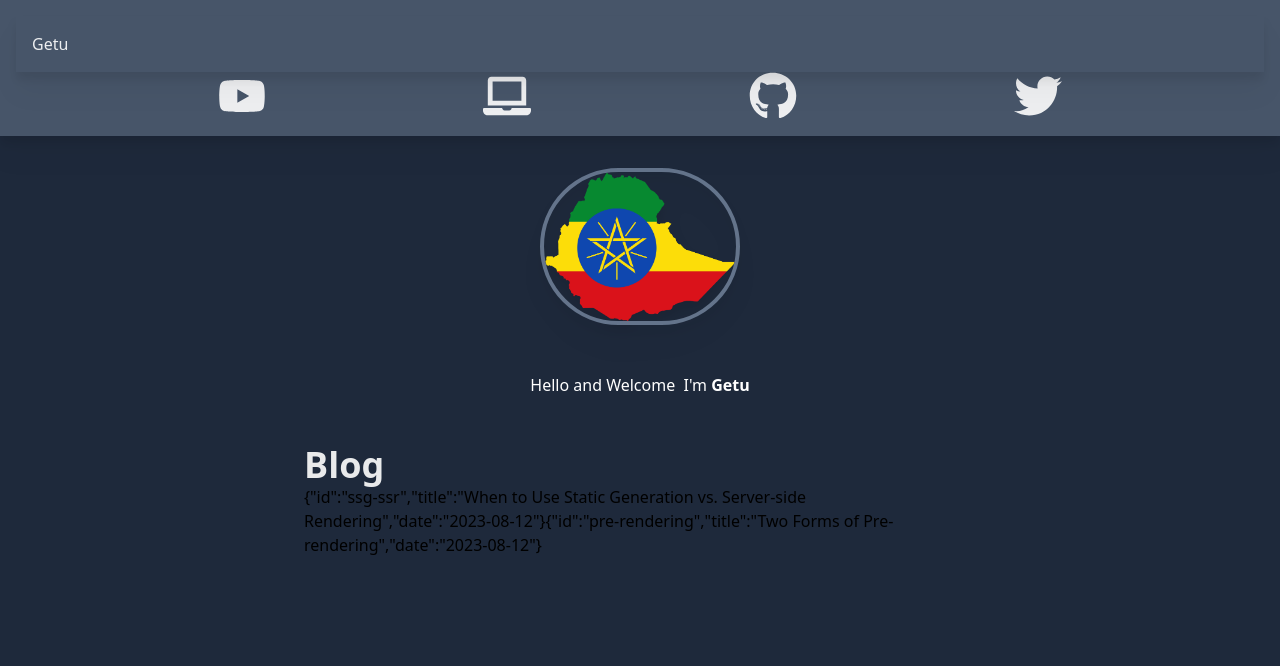
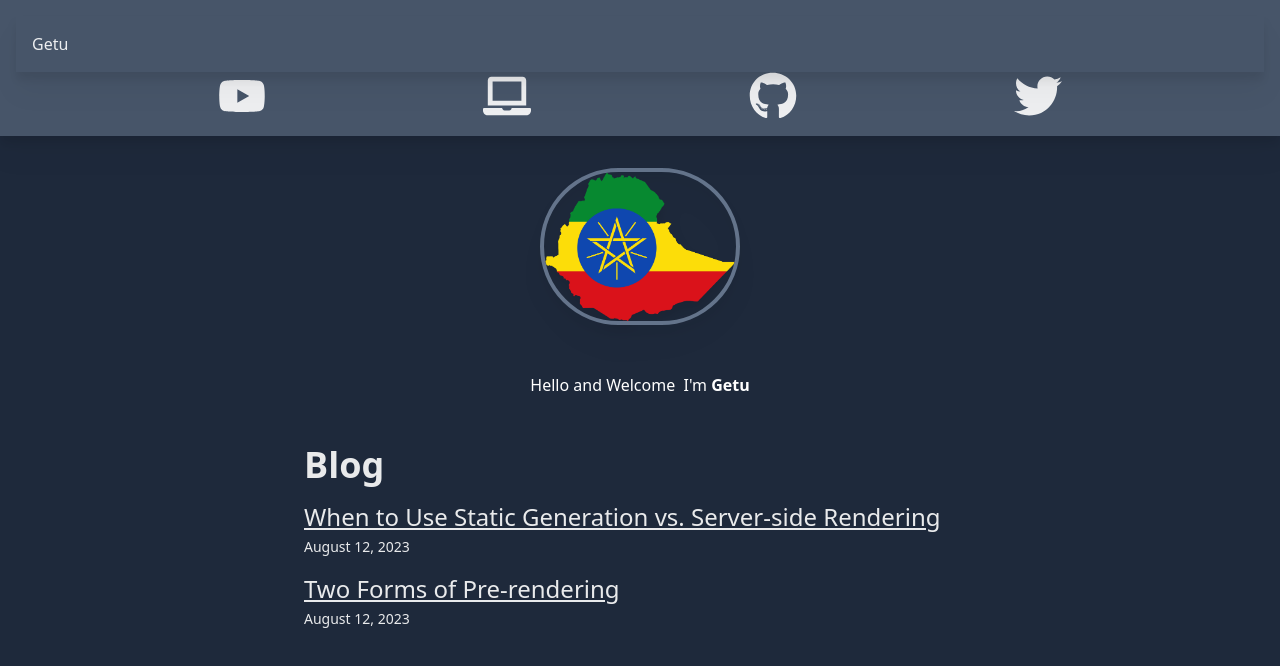
Before and after one commit to ggebre/my-blognextjs, a Next.js app: page / in a window 1280 px wide. Shown: the top 666 px of the page. Built offline with nearby package versions, Linux system fonts and the light colour scheme.

Commit message:
update components

```diff
--- a/app/components/ListItem.tsx
+++ b/app/components/ListItem.tsx
@@ -0,0 +1,22 @@
+import Link from 'next/link';
+import getFormattedDate from "@/lib/getFormattedDate";
+
+type Props = {
+    post: BlogPost
+}
+
+export default function ListItem({ post}: Props) {
+    const {id, title, date} = post
+    const formattedDate = getFormattedDate(date)
+
+    return (
+       <li className='mt-4 text-2xl text-white/90'>
+        <Link className='underline hover:text-black/70'
+                href={`/posts/${id}`}>
+                    {title}
+        </Link>
+        <br />
+        <p className='text-sm mt-1'>{formattedDate}</p>
+       </li>
+    )
+}
--- a/app/components/Navbar.tsx
+++ b/app/components/Navbar.tsx
@@ -24,7 +24,6 @@
                     <Link className='text-white/90 hover:text-white' href="https://www.youtube.com" >
                         <FaTwitter />
                     </Link>
-
                 </div>
             </div>
         </nav>
--- a/app/components/Posts.tsx
+++ b/app/components/Posts.tsx
@@ -1,5 +1,5 @@
 import { getSortedPostsData } from "@/lib/posts";
-
+import ListItem from "./ListItem";
 export default function Posts() {
     const posts = getSortedPostsData()
 
@@ -8,7 +8,7 @@
             <h2 className="text-4xl font-bold text-white/90">Blog</h2>
             <ul className="w-full">
                 {posts.map(post => (
-                    JSON.stringify(post)
+                    <ListItem key={post.id} post={post} />
                 ))}
             </ul>
 
--- /dev/null
+++ b/lib/getFormattedDate.tsx
@@ -0,0 +1,3 @@
+export default function getFormattedDate(dateString: string) : string {
+    return new Intl.DateTimeFormat('en-US', {dateStyle: 'long'}).format(new Date(dateString))
+}
```
